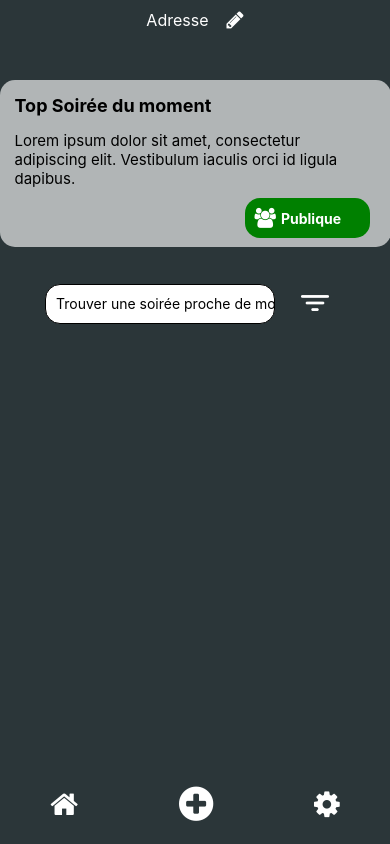
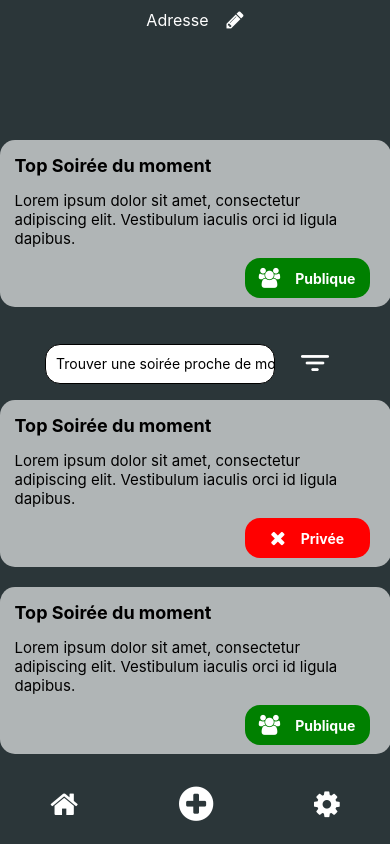
Before and after one commit to NapoTwiixe306/scoutparty, a React Native app: screen /Home in a window 390 px wide. Built offline with nearby package versions, Linux system fonts and the light colour scheme.

Commit message:
fix: design

```diff
--- a/app/Home/Home.jsx
+++ b/app/Home/Home.jsx
@@ -1,8 +1,8 @@
 import React, { useState } from 'react';
-import { Text, View, StyleSheet, TextInput, TouchableOpacity, Platform, Keyboard } from 'react-native';
+import { Text, View, TextInput, TouchableOpacity, Platform, Keyboard, ScrollView } from 'react-native';
 import Icon from "react-native-vector-icons/Ionicons";
-
-import PartyType from '../../src/components/Type/Type';
+import styles from './style';
+import HotParty from '../../src/components/Party/Party';
 
 export default function Home() {
   const [searchText, setSearchText] = useState('');
@@ -29,12 +29,14 @@ export default function Home() {
   };
 
   return (
+    <View style={{ flex: 1 }}>
+      <ScrollView contentContainerStyle={{ paddingBottom: 70 }}>
         <View style={styles.container}>
-      <View style={styles.hotparty}>
-        <Text style={styles.title}>Top Soirée du moment</Text>
-        <Text style={styles.text}>Lorem ipsum dolor sit amet, consectetur adipiscing elit. Vestibulum iaculis orci id ligula dapibus.</Text>
-        <PartyType type="publique"/>
-      </View>
+          <HotParty
+            title="Top Soirée du moment"
+            text="Lorem ipsum dolor sit amet, consectetur adipiscing elit. Vestibulum iaculis orci id ligula dapibus."
+            type="publique"
+          />
           <View style={styles.searchContainer}>
             <TextInput
               style={styles.input}
@@ -49,55 +51,25 @@ export default function Home() {
               <Icon name="filter" size={30} color="white" />
             </TouchableOpacity>
           </View>
+          <View>
+            <HotParty
+              title="Top Soirée du moment"
+              text="Lorem ipsum dolor sit amet, consectetur adipiscing elit. Vestibulum iaculis orci id ligula dapibus."
+              type="privé"
+            />
+            <HotParty
+              title="Top Soirée du moment"
+              text="Lorem ipsum dolor sit amet, consectetur adipiscing elit. Vestibulum iaculis orci id ligula dapibus."
+              type="publique"
+            />
+            <HotParty
+              title="Top Soirée du moment"
+              text="Lorem ipsum dolor sit amet, consectetur adipiscing elit. Vestibulum iaculis orci id ligula dapibus."
+              type="restreint"
+            />
+          </View>
+        </View>
+      </ScrollView>
     </View>
   );
 }
-
-const styles = StyleSheet.create({
-  container: {
-    flex: 1,
-    alignItems: "center",
-    marginTop: 50,
-  },
-  hotparty: {
-    padding: 15,
-    height: 167,
-    width: 391,
-    backgroundColor: 'rgba(255, 255, 255, 0.63)',
-    borderRadius: 15,
-    justifyContent: 'flex-start',
-    marginBottom: 20,
-    gap: 15
-  },
-  title: {
-    fontSize: 18,
-    fontWeight: "bold",
-  },
-  text: {
-    width: "90%",
-    fontSize: 15,
-  },
-  searchContainer: {
-    flexDirection: 'row',
-    alignItems: 'center',
-    padding: 10
-  },
-  input: {
-    height: 40,
-    width: "80%",
-    backgroundColor: 'white',
-    borderWidth: 1,
-    borderRadius: 15,
-    marginRight: 10,
-    paddingLeft: 10,
-  },
-  button: {
-    paddingVertical: 10,
-    paddingHorizontal: 15,
-    borderRadius: 5,
-  },
-  buttonText: {
-    color: 'white',
-    fontWeight: 'bold',
-  },
-});
--- /dev/null
+++ b/app/Home/style.js
@@ -0,0 +1,51 @@
+import { StyleSheet } from "react-native";
+const styles = StyleSheet.create({
+    container: {
+        flex: 1,
+        alignItems: "center",
+        marginTop: 50,
+    },
+    hotparty: {
+        padding: 15,
+        height: 167,
+        width: 391,
+        backgroundColor: 'rgba(255, 255, 255, 0.63)',
+        borderRadius: 15,
+        justifyContent: 'flex-start',
+        marginBottom: 20,
+        gap: 15
+    },
+    title: {
+        fontSize: 18,
+        fontWeight: "bold",
+    },
+    text: {
+        width: "90%",
+        fontSize: 15,
+    },
+    searchContainer: {
+        flexDirection: 'row',
+        alignItems: 'center',
+        padding: 10
+    },
+    input: {
+        height: 40,
+        width: "80%",
+        backgroundColor: 'white',
+        borderWidth: 1,
+        borderRadius: 15,
+        marginRight: 10,
+        paddingLeft: 10,
+    },
+    button: {
+        paddingVertical: 10,
+        paddingHorizontal: 15,
+        borderRadius: 5,
+    },
+    buttonText: {
+        color: 'white',
+        fontWeight: 'bold',
+    },
+});
+
+export default styles;
--- a/src/components/Bottom/style.js
+++ b/src/components/Bottom/style.js
@@ -5,11 +5,13 @@ export const styles = StyleSheet.create({
     flexDirection: "row",
     justifyContent: "space-around",
     alignItems: "center",
+    backgroundColor: "#2B3639",
     height: 80,
     position: "absolute",
     bottom: 0,
     left: 0,
     right: 0,
+    zIndex: 99
   },
   iconWrapper: {
     borderRadius: 20,
--- /dev/null
+++ b/src/components/Party/Party.jsx
@@ -0,0 +1,36 @@
+import React from 'react';
+import { View, Text, StyleSheet } from 'react-native';
+import PartyType from '../Type/Type';
+
+const HotParty = ({ title, text, type }) => {
+  return (
+    <View style={styles.hotparty}>
+      <Text style={styles.title}>{title}</Text>
+      <Text style={styles.text}>{text}</Text>
+      <PartyType type={type}/>
+    </View>
+  );
+}
+
+const styles = StyleSheet.create({
+    hotparty: {
+        padding: 15,
+        height: 167,
+        width: 391,
+        backgroundColor: 'rgba(255, 255, 255, 0.63)',
+        borderRadius: 15,
+        justifyContent: 'flex-start',
+        marginBottom: 20,
+        gap: 15
+    },
+    title: {
+        fontSize: 18,
+        fontWeight: "bold",
+    },
+    text: {
+        width: "90%",
+        fontSize: 15,
+    },
+});
+
+export default HotParty;
--- /dev/null
+++ b/src/components/Party/style.js
@@ -0,0 +1,27 @@
+import { StyleSheet } from "react-native";
+
+export const styles = StyleSheet.create({
+    container: {
+        flex: 1,
+        alignItems: "center",
+        marginTop: 50,
+    },
+    hotparty: {
+        padding: 15,
+        height: 167,
+        width: 391,
+        backgroundColor: 'rgba(255, 255, 255, 0.63)',
+        borderRadius: 15,
+        justifyContent: 'flex-start',
+        marginBottom: 20,
+        gap: 15
+    },
+    title: {
+        fontSize: 18,
+        fontWeight: "bold",
+    },
+    text: {
+        width: "90%",
+        fontSize: 15,
+    },
+});
--- a/src/components/TopBar/TopBar.jsx
+++ b/src/components/TopBar/TopBar.jsx
@@ -30,6 +30,7 @@ export default function TopBar() {
 const styles = StyleSheet.create({
   safeArea: {
     backgroundColor: "#2B3639",
+    height: 90
   },
   container: {
     flexDirection: "row",
--- a/src/components/Type/Type.jsx
+++ b/src/components/Type/Type.jsx
@@ -1,6 +1,7 @@
 import React from 'react';
 import { View, Text, StyleSheet } from 'react-native';
 import Icon from 'react-native-vector-icons/FontAwesome';
+
 const PartyType = ({ type }) => {
   let label, labelColor, icon;
 
@@ -38,6 +39,7 @@ const styles = StyleSheet.create({
   container: {
     flexDirection: 'row',
     alignItems: 'center',
+    justifyContent: 'center', // Aligne verticalement
     padding: 10,
     marginVertical: 5,
     width: 125,
@@ -47,7 +49,7 @@ const styles = StyleSheet.create({
     top: -10
   },
   icon: {
-    marginRight: 5,
+    marginRight: 15,
   },
   label: {
     fontWeight: 'bold',
```
Lines whose indentation alone changed are shown as unchanged.
